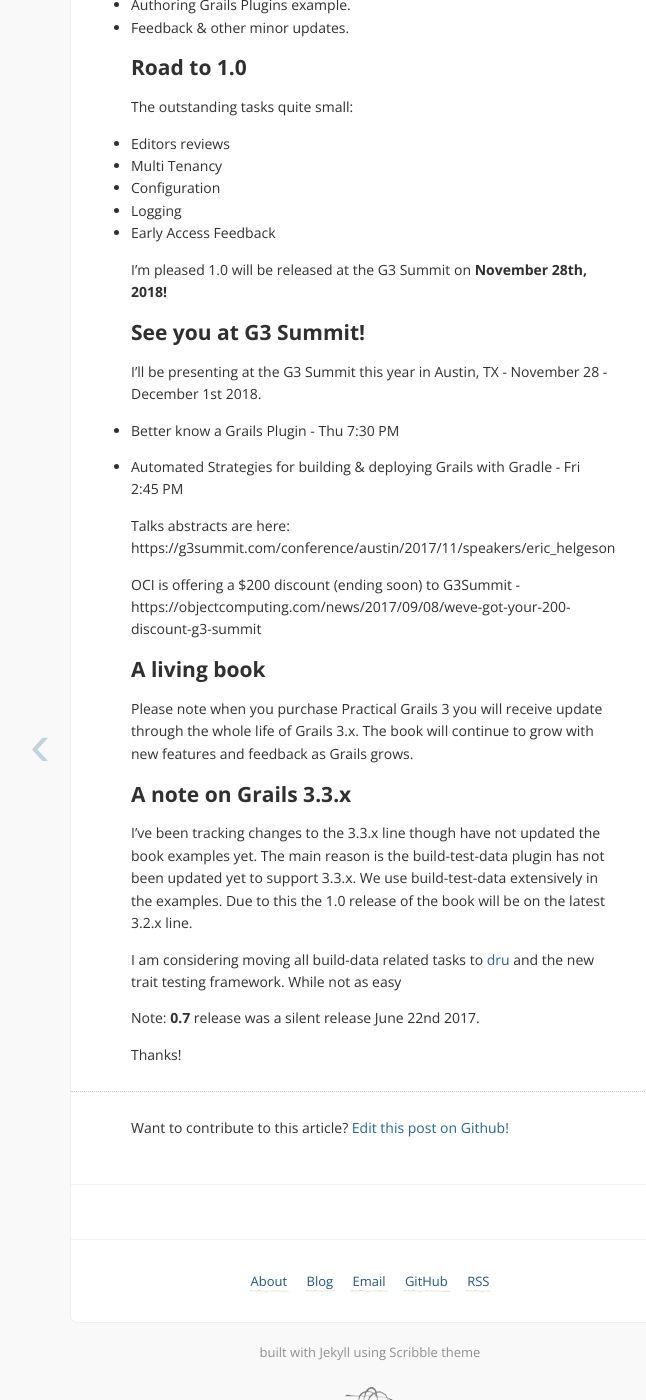
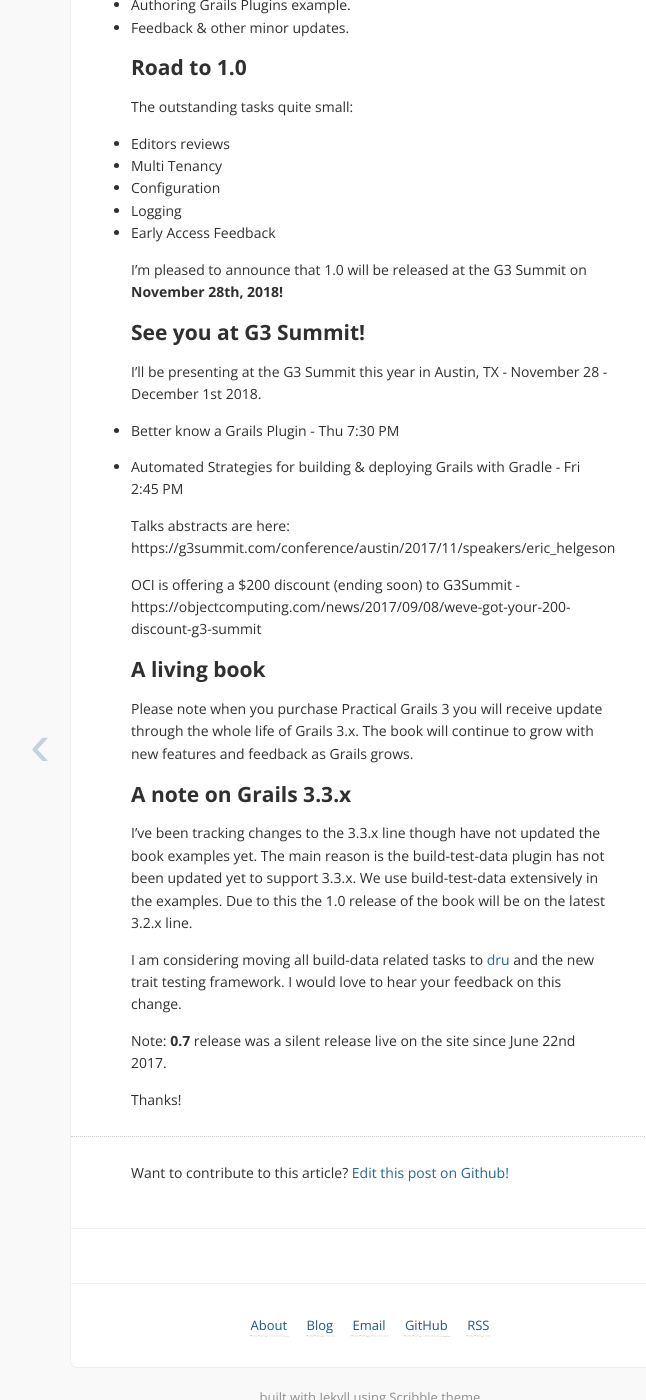
Before and after one commit to erichelgeson/erichelgeson.github.com, a Jekyll site: the page built from _posts/2017-08-26-grails-book-08.markdown, in a window 1280 px wide and 1400 px high, scrolled down 749 px. Shown: the whole window, without its empty margins (270-916 px from the left). Built offline with Jekyll 4.4.1, drawn with Linux system fonts in a browser that asks for light colours; comment, search, counter and statistics services are not loaded.

Commit message:
minor updates.

```diff
--- a/_posts/2017-08-26-grails-book-08.markdown
+++ b/_posts/2017-08-26-grails-book-08.markdown
@@ -31,7 +31,7 @@ The outstanding tasks quite small:
 * Logging
 * Early Access Feedback
 
-I'm pleased 1.0 will be released at the G3 Summit on **November 28th, 2018!**
+I'm pleased to announce that 1.0 will be released at the G3 Summit on **November 28th, 2018!**
 
 ## See you at G3 Summit!
 
@@ -53,8 +53,8 @@ Please note when you purchase Practical Grails 3 you will receive update through
 
 I've been tracking changes to the 3.3.x line though have not updated the book examples yet. The main reason is the build-test-data plugin has not been updated yet to support 3.3.x. We use build-test-data extensively in the examples. Due to this the 1.0 release of the book will be on the latest 3.2.x line.
 
-I am considering moving all build-data related tasks to [dru](https://github.com/agorapulse/dru) and the new trait testing framework. While not as easy
+I am considering moving all build-data related tasks to [dru](https://github.com/agorapulse/dru) and the new trait testing framework. I would love to hear your feedback on this change.
 
-Note: **0.7** release was a silent release June 22nd 2017.
+Note: **0.7** release was a silent release live on the site since June 22nd 2017.
 
 Thanks!
```
